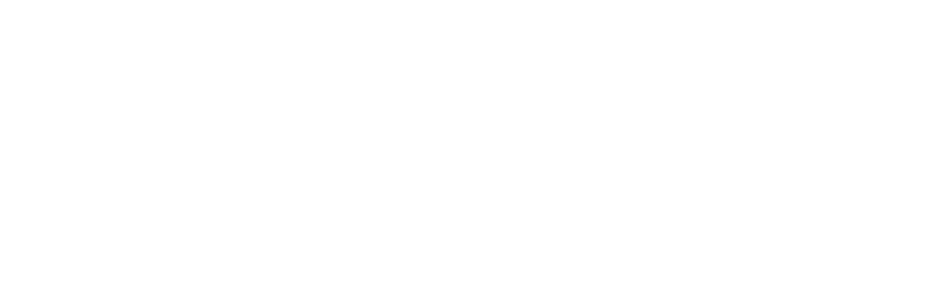
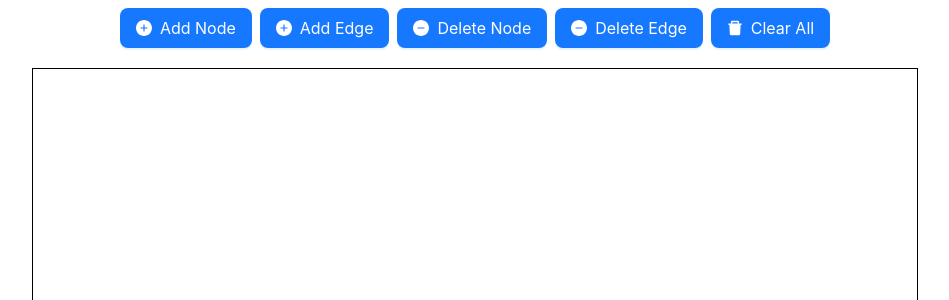
Before and after one commit to Traversers/algraph-frontend, a React (Vite) app: page /Create in a window 1280 px wide. Before the commit this address had no page. Shown: the top 300 px of the page, without its empty margins (165-1114 px from the left). Built offline with nearby package versions, Linux system fonts and the light colour scheme.

Commit message:
Implemented CreateGraph component

```diff
--- a/src/App.jsx
+++ b/src/App.jsx
@@ -3,6 +3,8 @@
 import AppBar from "./components/AppBar";
 import Login from "./components/Login";
 import Signup from "./components/Signup";
+import CreateGraph from "./components/CreateGraph/CreateGraph";
+
 
 function App() {
   return (
@@ -11,6 +13,7 @@
         <Route path="/" element={<Login />} />
         <Route path="Login" element={<Login />} />
         <Route path="Signup" element={<Signup />} />
+        <Route path="Create" element={<CreateGraph />} />
       </Routes>
     </BrowserRouter>
   );
--- /dev/null
+++ b/src/components/CreateGraph/CreateGraph.jsx
@@ -0,0 +1,119 @@
+import React, { useState, useEffect } from 'react';
+import { PlusCircleFilled, MinusCircleFilled, DeleteFilled } from '@ant-design/icons';
+import { Button, Flex, message } from 'antd';
+import Graph from '../Graph/Graph';
+
+const CreateGraph = () => {
+    const [nodes, setNodes] = useState([]);
+    const [edges, setEdges] = useState([]);
+
+    useEffect(() => {
+        const storedNodes = JSON.parse(localStorage.getItem('graphNodes')) || [];
+        const storedEdges = JSON.parse(localStorage.getItem('graphEdges')) || [];
+
+        if (storedNodes.length > 0 && storedEdges.length > 0) {
+            setNodes(storedNodes);
+            setEdges(storedEdges);
+        }
+    }, []);
+
+    useEffect(() => {
+        localStorage.setItem('graphNodes', JSON.stringify(nodes));
+        localStorage.setItem('graphEdges', JSON.stringify(edges));
+    }, [nodes, edges]);
+
+    const addNode = () => {
+        const newNode = { x: Math.random() * 300, y: Math.random() * 300 };
+        const nodeExists = nodes.some(node => node.x === newNode.x && node.y === newNode.y);
+        if (nodeExists) {
+            message.error('Node already exists.');
+            return;
+        }
+        setNodes([...nodes, newNode]);
+    };
+
+    const addEdge = () => {
+        if (nodes.length < 2) {
+            message.error("Can't add edge. There must be at least two nodes.");
+            return;
+        }
+        const randomSource = Math.floor(Math.random() * nodes.length);
+        let randomTarget = Math.floor(Math.random() * nodes.length);
+        while (randomTarget === randomSource) {
+            randomTarget = Math.floor(Math.random() * nodes.length);
+        }
+        const newEdge = { source: nodes[randomSource], target: nodes[randomTarget] };
+        const edgeExists = edges.some(edge => (
+            (edge.source === newEdge.source && edge.target === newEdge.target) ||
+            (edge.source === newEdge.target && edge.target === newEdge.source)
+        ));
+        if (edgeExists) {
+            message.error('Edge already exists.');
+            return;
+        }
+        setEdges([...edges, newEdge]);
+    };
+
+    const deleteNode = () => {
+        if (nodes.length === 0) {
+            message.error("There are no nodes to delete.");
+            return;
+        }
+        const updatedNodes = [...nodes];
+        updatedNodes.pop();
+        setNodes(updatedNodes);
+    };
+
+    const deleteEdge = () => {
+        if (edges.length === 0) {
+            message.error("There are no edges to delete.");
+            return;
+        }
+        const updatedEdges = [...edges];
+        updatedEdges.pop();
+        setEdges(updatedEdges);
+    };
+
+    const clearAll = () => {
+        setNodes([]);
+        setEdges([]);
+    };
+
+    return (
+        <>
+            <Flex gap="L" align="center" vertical>
+                <Flex gap="small" wrap="wrap">
+                    <Button type="primary" icon={<PlusCircleFilled />} size={'large'} onClick={addNode}>
+                        Add Node
+                    </Button>
+                    <Button type="primary" icon={<PlusCircleFilled />} size={'large'} onClick={addEdge}>
+                        Add Edge
+                    </Button>
+                    <Button type="primary" icon={<MinusCircleFilled />} size={'large'} onClick={deleteNode}>
+                        Delete Node
+                    </Button>
+                    <Button type="primary" icon={<MinusCircleFilled />} size={'large'} onClick={deleteEdge}>
+                        Delete Edge
+                    </Button>
+                    <Button type="primary" icon={<DeleteFilled />} size={'large'} onClick={clearAll}>
+                        Clear All
+                    </Button>
+                </Flex>
+            </Flex>
+
+            <div
+                style={{
+                    position: 'relative',
+                    width: '70%',
+                    height: '80vh',
+                    border: '1px solid black',
+                    margin: '20px auto'
+                }}
+            >
+                <Graph nodes={nodes} edges={edges} />
+            </div>
+        </>
+    );
+};
+
+export default CreateGraph;
```
